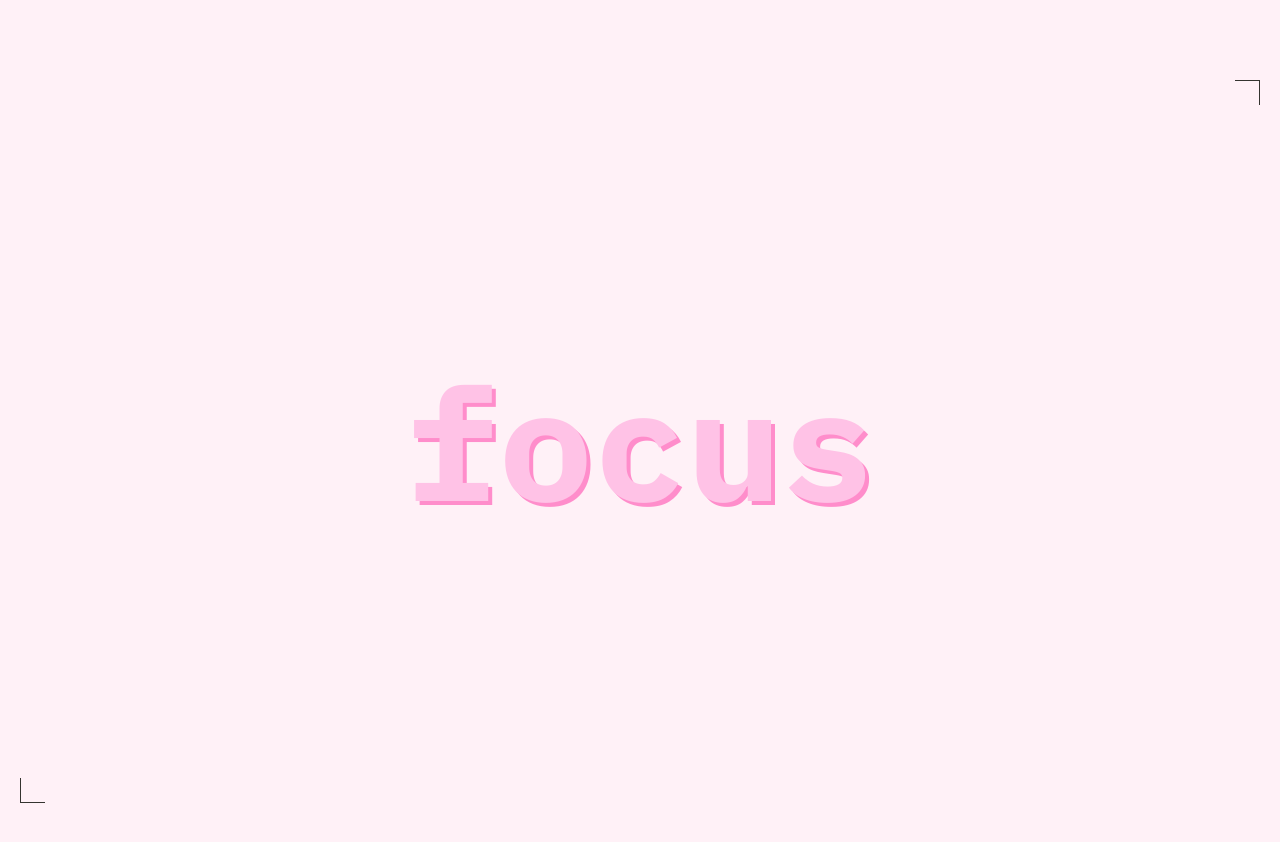
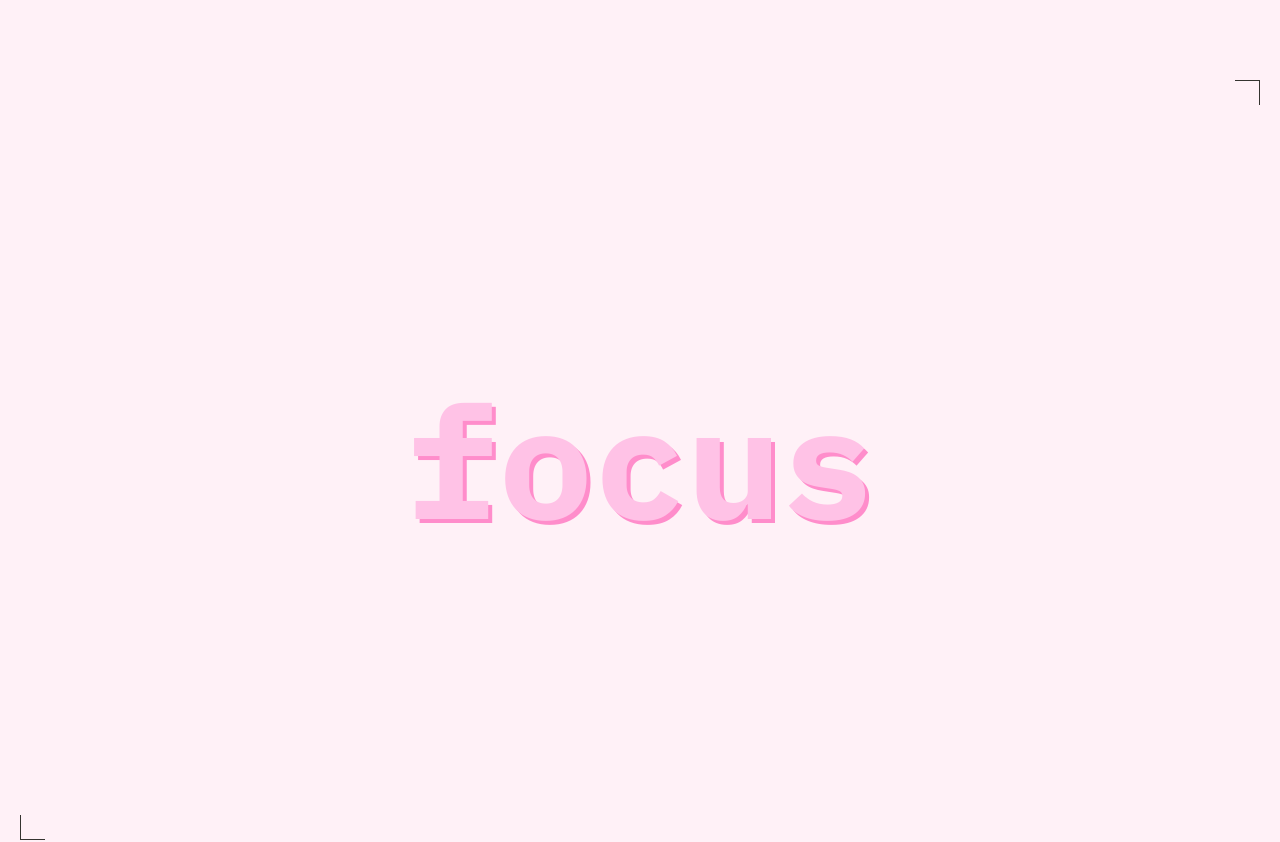
Before and after one commit to energizet/slozhno-sosredotochitsya, a plain HTML site: page index.html in a window 1280 px wide. Shown: the part 4110-4952 px from the top of the page. Drawn offline with Linux system fonts and the light colour scheme.

Commit message:
fix tests

```diff
--- a/styles/style.css
+++ b/styles/style.css
@@ -9,6 +9,7 @@
     font-family: "IBM Plex mono", sans-serif;
     font-size: 18px;
     color: var(--decorate-color);
+    background-attachment: fixed;
 }
 
 @media (width >= 768px) {
@@ -351,22 +352,10 @@
 
 .footer {
     padding: 10px;
-    block-size: 663px;
+    block-size: 100vb;
     display: flex;
     justify-content: center;
     align-items: center;
-}
-
-@media (width >= 768px) {
-    .footer {
-        block-size: 1024px;
-    }
-}
-
-@media (width >= 1024px) {
-    .footer {
-        block-size: 763px;
-    }
 }
 
 .footer__text {
```
Also changed, not shown: 1 other file.
